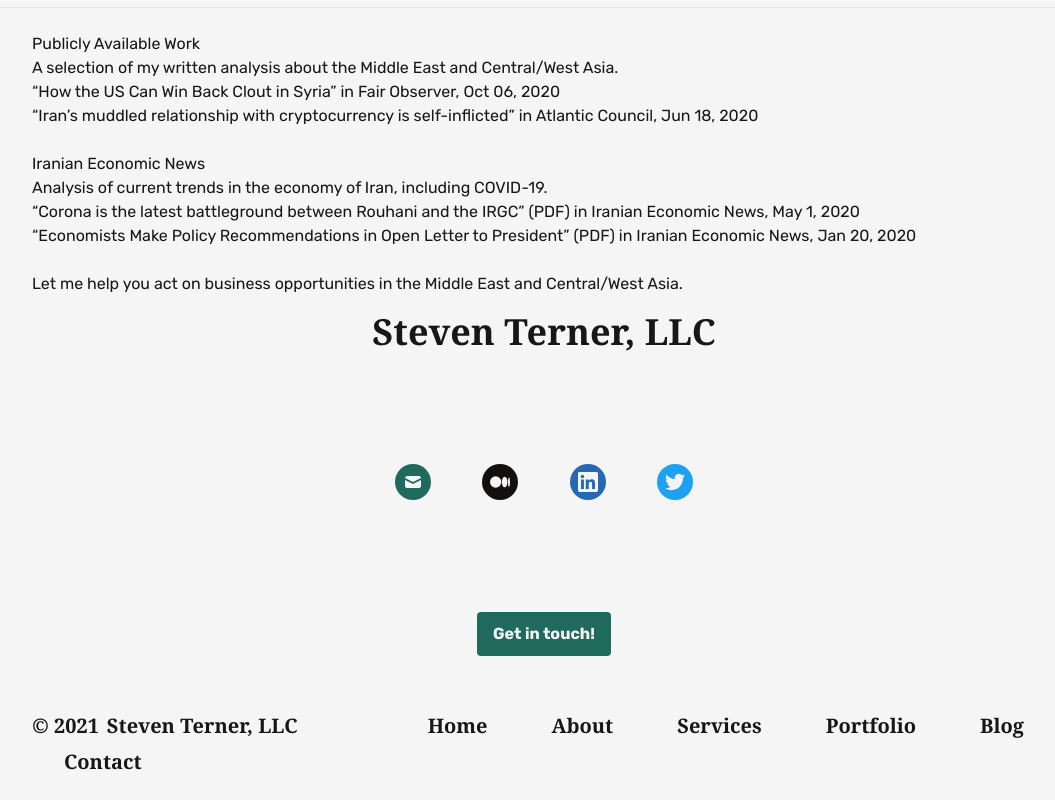
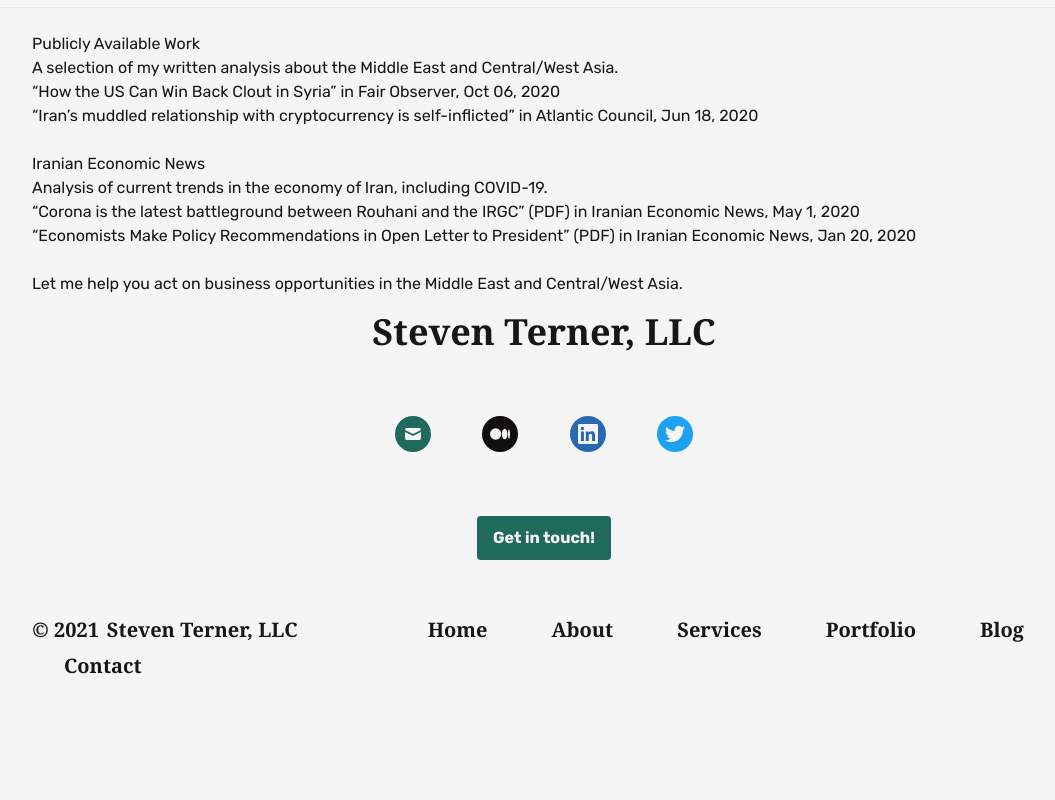
Before and after one commit to DoctorDerek/steven-terner.github.io, a Next.js app: page /demo in a window 1280 px wide. Shown: the part 549-1349 px from the top of the page, without its empty margins (96-1151 px from the left). After the commit the page ends 1253 px from the top, so only its background shows below. Built offline with nearby package versions, Linux system fonts and the light colour scheme; a web font is replaced by a local one; what @tailwindcss/typography would draw is missing.

Commit message:
Remove unnecessary padding

```diff
--- a/components/AboutSidebar.js
+++ b/components/AboutSidebar.js
@@ -8,7 +8,7 @@ const AboutSidebarHomePage = () => (
     <h2 className="font-serif text-4xl font-bold text-center sm:text-3xl sm:py-4 md:text-4xl">
       Steven Terner, LLC
     </h2>
-    <div className="flex w-full space-x-2 justify-evenly sm:py-12">
+    <div className="flex w-full space-x-2 justify-evenly">
       <SocialIcon kind="email" href={`mailto:${siteMetadata.email}`} />
       <SocialIcon kind="medium" href={siteMetadata.medium} />
       <SocialIcon kind="linkedin" href={siteMetadata.linkedin} />
```
